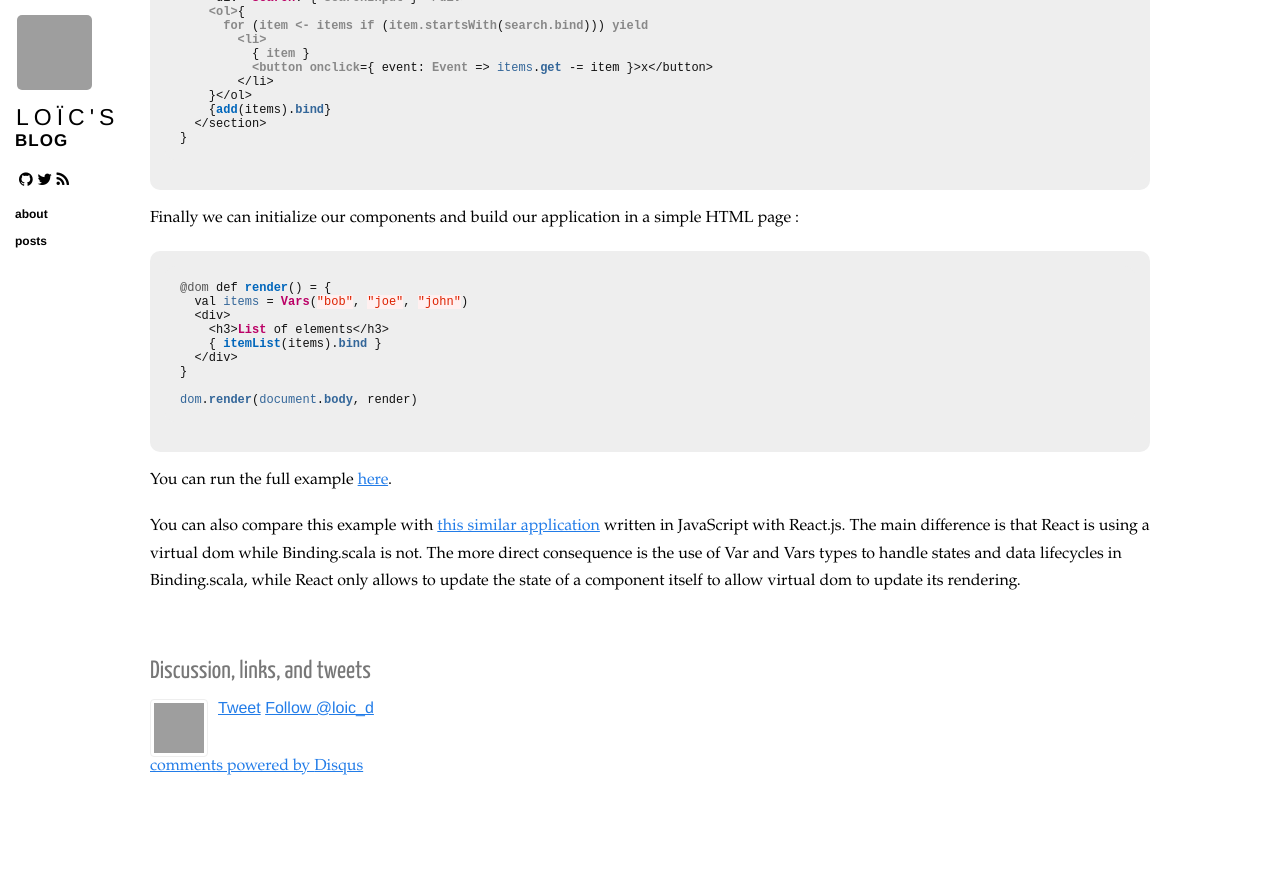
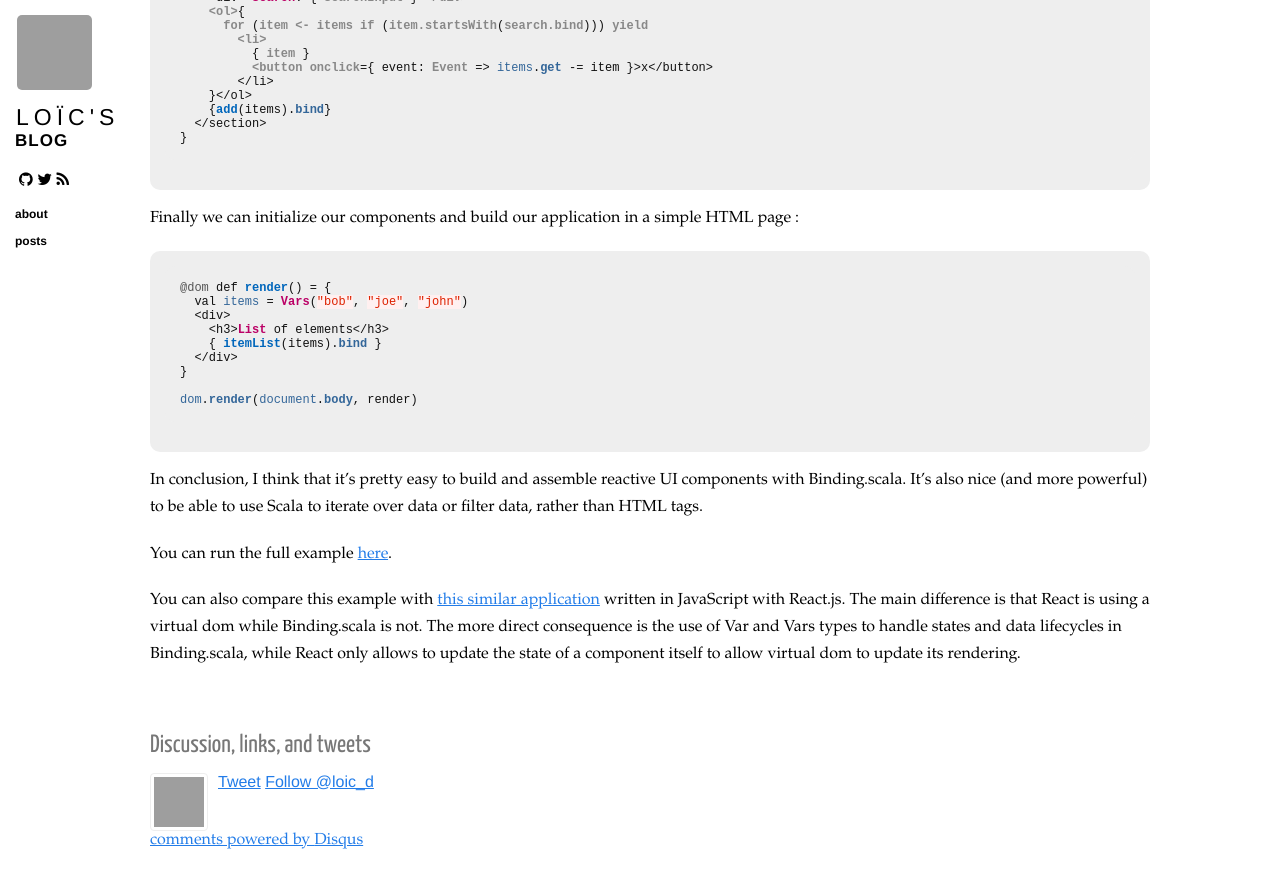
Before and after one commit to loicdescotte/loicdescotte.github.io, a Jekyll site: the page built from _posts/2017-04-12-binding-scalajs.md, in a window 1280 px wide and 900 px high, scrolled down 1907 px. Shown: the top 888 px of the window. Built offline with Jekyll 4.4.1, drawn with Linux system fonts in a browser that asks for light colours; nearby versions of some CDN libraries; comment, search, counter and statistics services are not loaded; before the commit the page ends 2733 px from its top, so only the background shows below that; grey boxes are pictures that could not be loaded.

Commit message:
conclusion

````diff
--- a/_posts/2017-04-12-binding-scalajs.md
+++ b/_posts/2017-04-12-binding-scalajs.md
@@ -132,6 +132,8 @@ Finally we can initialize our components and build our application in a simple H
 dom.render(document.body, render)
 ```
 
+In conclusion, I think that it's pretty easy to build and assemble reactive UI components with Binding.scala. It's also nice (and more powerful) to be able to use Scala to iterate over data or filter data, rather than HTML tags.
+
 You can run the full example [here](https://scalafiddle.io/sf/9f4Tp47/1).
 
 You can also compare this example with [this similar application](https://codepen.io/loicd/pen/RKJryq) written in JavaScript with React.js. The main difference is that React is using a virtual dom while Binding.scala is not.
````
